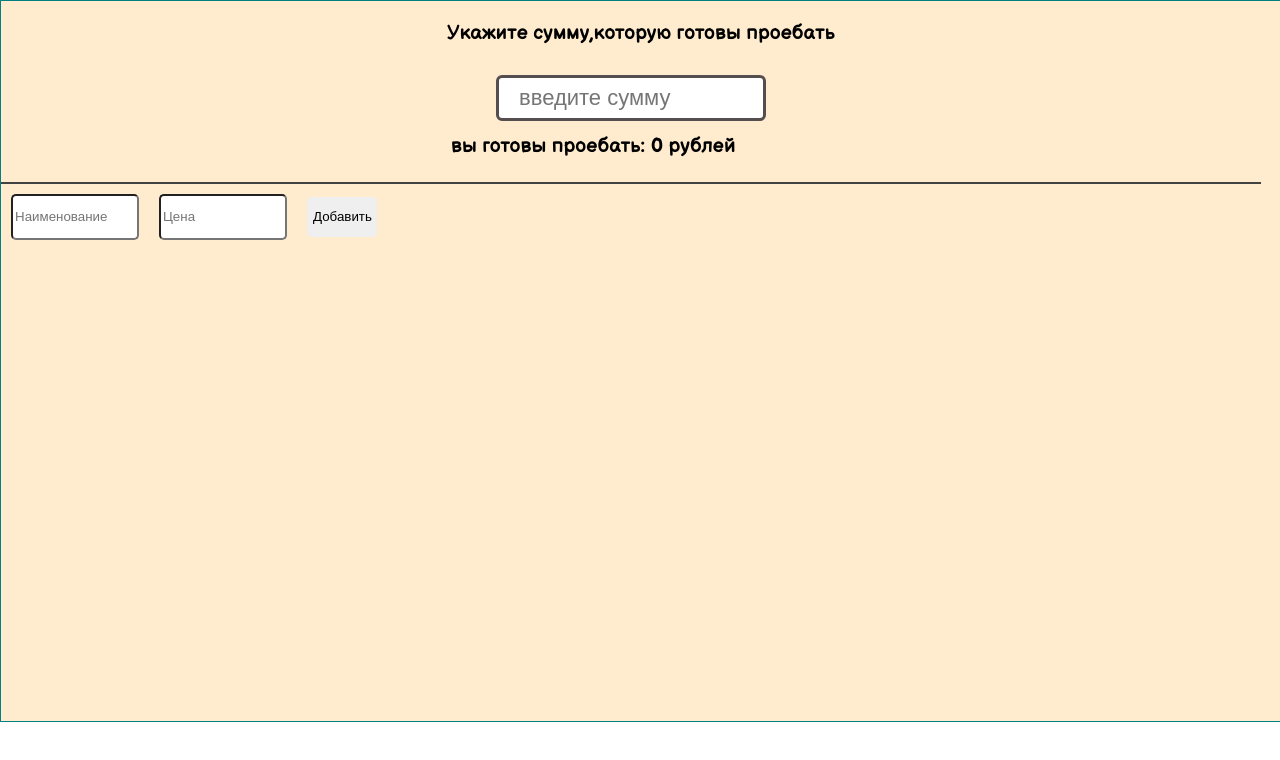
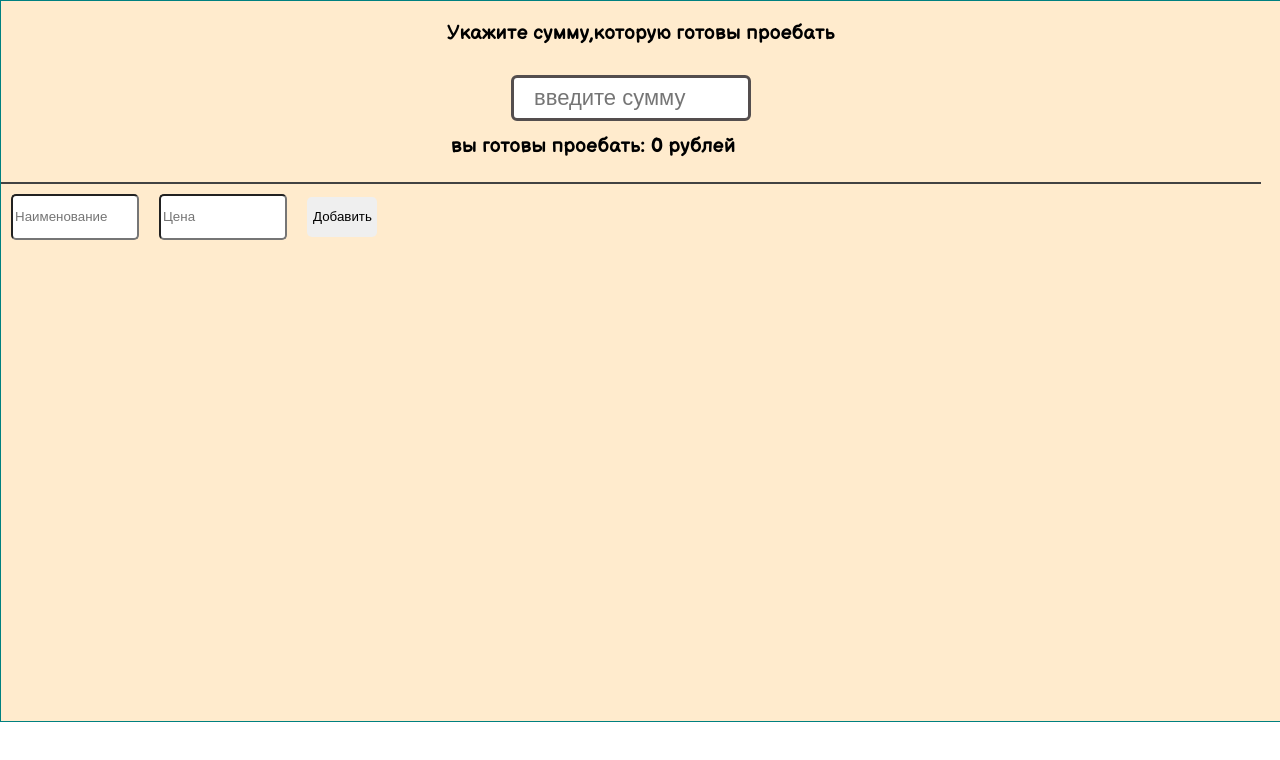
Before and after one commit to catDonutInsane/PurchaseList, a React (Create React App) app: page / in a window 1280 px wide. Shown: the top 760 px of the page. Built offline with nearby package versions, Linux system fonts and the light colour scheme; the HTML template or start-up script is replaced by a standard one.

Commit message:
Update Input.module.css

```diff
--- a/src/conponents/Input.module.css
+++ b/src/conponents/Input.module.css
@@ -1,6 +1,6 @@
 .inputSum{
     box-sizing: border-box;
-    width: 270px;
+    width: 240px;
     height: 40px;
     border: 3px solid #544e4e;
     padding: 20px;
```
